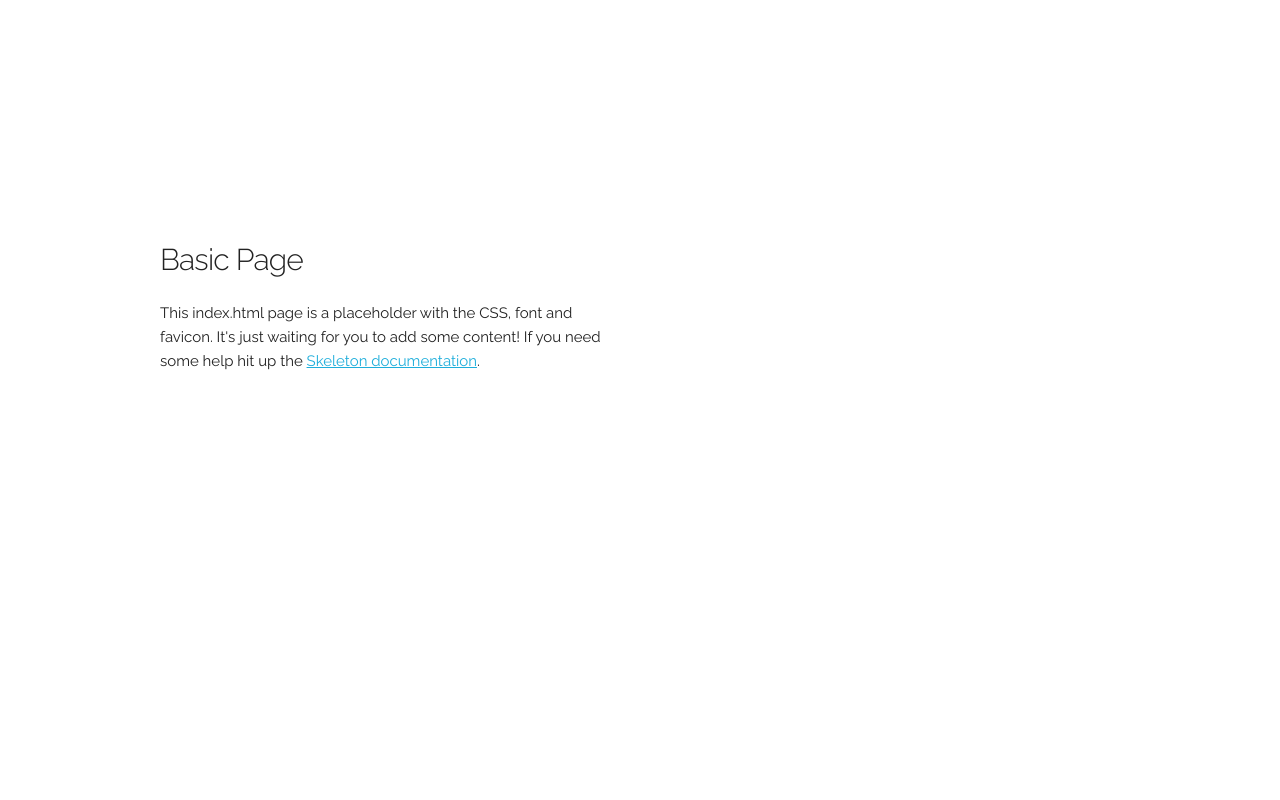
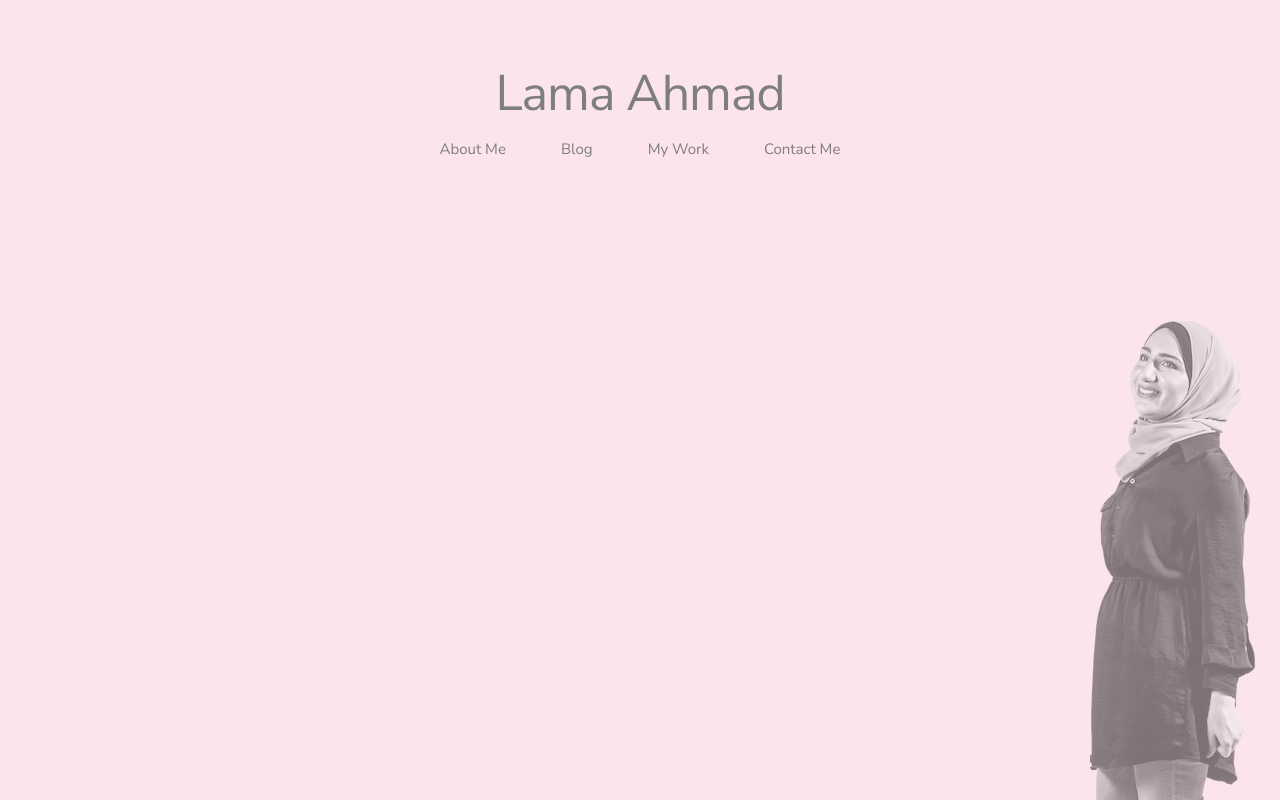
Before and after one commit to lama-ahmad/personal-page, a plain HTML site: page index.html in a window 1280 px wide. Drawn offline with Linux system fonts and the light colour scheme.

Commit message:
aligned image, added navbar

```diff
--- /dev/null
+++ b/css/style.css
@@ -0,0 +1,34 @@
+body {
+    background-color: #FCE4EC;
+    font-family: 'Nunito Sans', sans-serif;
+    color: #7E7E7E;
+}
+
+#greeting {
+    text-align: center;
+    margin-top: 5%;
+    margin-bottom: 1%;
+}
+
+#nav-bar-container {
+    text-align: center;
+}
+
+#nav-bar {
+    list-style-type: none;
+    margin: 0;
+    padding: 0;
+}
+
+#nav-bar li {
+    display: inline;
+    padding: 2%;
+}
+
+#lama-img {
+    z-index: -1;
+    opacity: 0.5;
+    position: absolute;
+    right: 25px;
+    bottom: 0px;
+}
--- a/index.html
+++ b/index.html
@@ -15,12 +15,13 @@
 
   <!-- FONT
   –––––––––––––––––––––––––––––––––––––––––––––––––– -->
-  <link href="//fonts.googleapis.com/css?family=Raleway:400,300,600" rel="stylesheet" type="text/css">
+  <link href="https://fonts.googleapis.com/css?family=Nunito+Sans" rel="stylesheet">
 
   <!-- CSS
   –––––––––––––––––––––––––––––––––––––––––––––––––– -->
   <link rel="stylesheet" href="css/normalize.css">
   <link rel="stylesheet" href="css/skeleton.css">
+  <link rel="stylesheet" href="css/style.css">
 
   <!-- Favicon
   –––––––––––––––––––––––––––––––––––––––––––––––––– -->
@@ -31,14 +32,18 @@
 
   <!-- Primary Page Layout
   –––––––––––––––––––––––––––––––––––––––––––––––––– -->
-  <div class="container">
-    <div class="row">
-      <div class="one-half column" style="margin-top: 25%">
-        <h4>Basic Page</h4>
-        <p>This index.html page is a placeholder with the CSS, font and favicon. It's just waiting for you to add some content! If you need some help hit up the <a href="http://www.getskeleton.com">Skeleton documentation</a>.</p>
-      </div>
-    </div>
-  </div>
+<h1 id="greeting">Lama Ahmad</h1>
+
+<div id="nav-bar-container">
+<ul id="nav-bar">
+  <li>About Me</li>
+  <li>Blog</li>
+  <li>My Work</li>
+  <li>Contact Me</li>
+</ul>
+</div>
+
+<img id="lama-img" src="images/lama.png">
 
 <!-- End Document
   –––––––––––––––––––––––––––––––––––––––––––––––––– -->
```
Also changed, not shown: images/lama.png (added).
